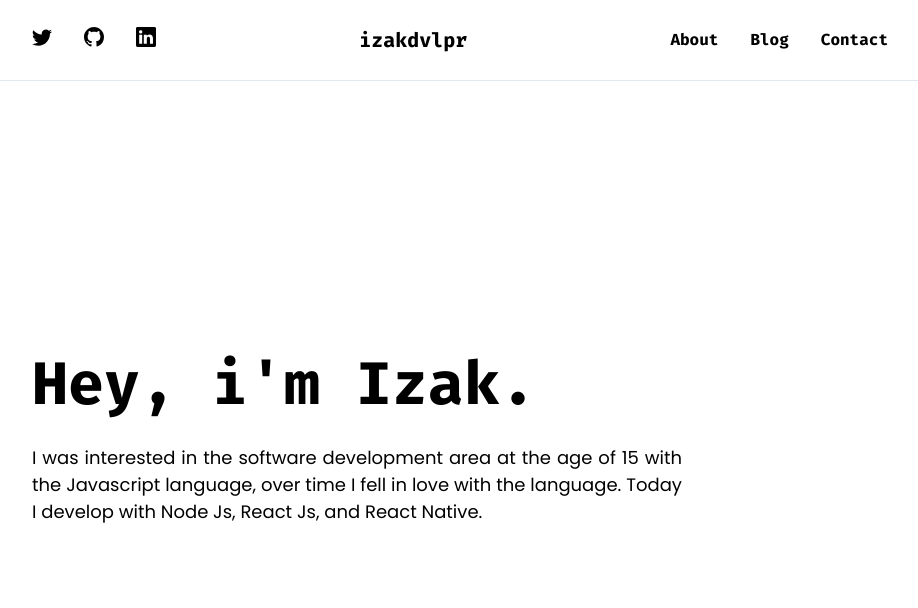
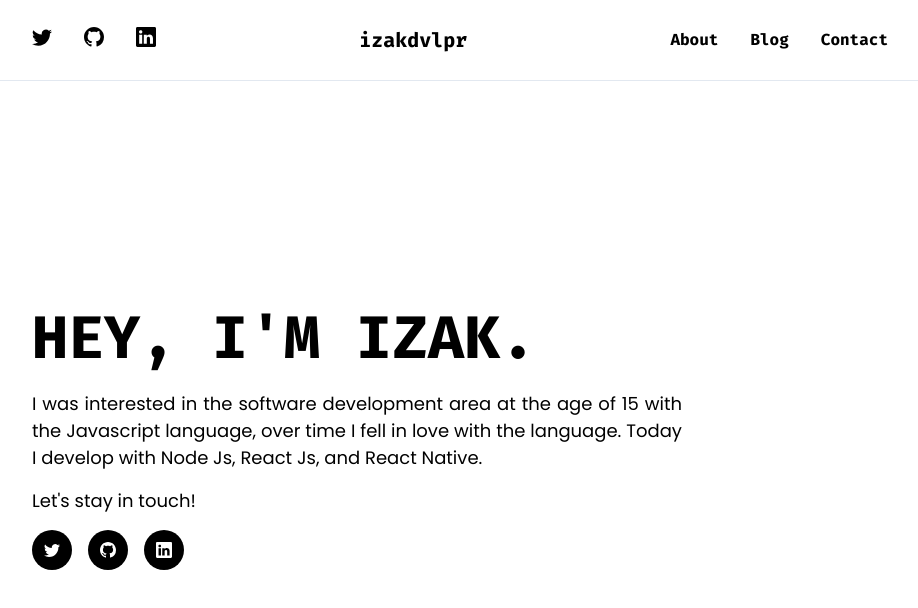
Before and after one commit to izakdvlpr/website, a Next.js app: page / in a window 1280 px wide. Shown: the top 608 px of the page, without its empty margins (180-1098 px from the left). Built offline with nearby package versions, Linux system fonts and the light colour scheme.

Commit message:
organize files

```diff
--- a/src/components/molecules/Hero.tsx
+++ /dev/null
@@ -1,33 +0,0 @@
-import { Flex, Heading, Text } from '@chakra-ui/react';
-
-export function Hero(): JSX.Element {
-  return (
-    <Flex
-      w="100%"
-      height="calc(100vh - 90px)"
-      maxW={1240}
-      px={{ base: 10, md: 48 }}
-      m="0 auto"
-      flexDir="column"
-      justify="center"
-      gap={6}
-    >
-      <Heading fontSize={{ base: '4xl', md: '6xl' }}>
-        Hey, i&apos;m Izak.
-      </Heading>
-
-      <Text
-        maxW={650}
-        fontSize={{ base: 'sm', md: 'lg' }}
-        fontFamily="Poppins"
-        fontWeight={400}
-        textAlign="justify"
-        textJustify="inter-word"
-      >
-        I was interested in the software development area at the age of 15 with
-        the Javascript language, over time I fell in love with the language.
-        Today I develop with Node Js, React Js, and React Native.
-      </Text>
-    </Flex>
-  );
-}
--- a/src/components/organisms/Home.tsx
+++ b/src/components/organisms/Home.tsx
@@ -1,14 +1,67 @@
-import { Flex } from '@chakra-ui/react';
+import {
+  Flex,
+  Heading,
+  Text,
+  HStack,
+  Link,
+  IconButton,
+} from '@chakra-ui/react';
 
-import { Header } from '@components/molecules/Header';
-import { Hero } from '@components/molecules/Hero';
+import { socialMedia } from '@data/social';
 
 export function Home(): JSX.Element {
   return (
-    <Flex flexDir="column">
-      <Header />
+    <Flex
+      w="100%"
+      height="calc(100vh - 90px)"
+      maxW={1240}
+      px={{ base: 10, md: 48 }}
+      m="0 auto"
+      flexDir="column"
+      justify="center"
+      gap={4}
+    >
+      <Heading
+        fontSize={{ base: '4xl', md: '6xl' }}
+        textTransform="uppercase"
+        letterSpacing="shorter"
+      >
+        Hey, i&apos;m Izak.
+      </Heading>
 
-      <Hero />
+      <Text
+        maxW={650}
+        fontSize={{ base: 'sm', md: 'lg' }}
+        fontFamily="Poppins"
+        fontWeight={400}
+        textAlign="justify"
+      >
+        I was interested in the software development area at the age of 15 with
+        the Javascript language, over time I fell in love with the language.
+        Today I develop with Node Js, React Js, and React Native.
+      </Text>
+
+      <Text
+        fontSize={{ base: 'sm', md: 'lg' }}
+        fontFamily="Poppins"
+        fontWeight={400}
+      >
+        Let&apos;s stay in touch!
+      </Text>
+
+      <HStack spacing={4}>
+        {socialMedia.map(({ name, link, icon: Icon }) => (
+          <Link key={name} href={link} isExternal>
+            <IconButton
+              aria-label={name}
+              isRound
+              icon={<Icon color="white" />}
+              backgroundColor="black"
+              _hover={{}}
+            />
+          </Link>
+        ))}
+      </HStack>
     </Flex>
   );
 }
--- a/src/components/organisms/Main.tsx
+++ b/src/components/organisms/Main.tsx
@@ -1,3 +1,4 @@
+import { Header } from '@components/molecules/Header';
 import { DefaultLayout } from '@components/templates/DefaultLayout';
 
 import { Home } from './Home';
@@ -5,6 +6,8 @@ import { Home } from './Home';
 export function Main(): JSX.Element {
   return (
     <DefaultLayout>
+      <Header />
+
       <Home />
     </DefaultLayout>
   );
--- a/src/components/templates/DefaultLayout.tsx
+++ b/src/components/templates/DefaultLayout.tsx
@@ -1,3 +1,5 @@
+import { Flex } from '@chakra-ui/react';
+
 import { SEO } from '@components/atoms/SEO';
 import { TPropsWithChildren } from '@interfaces/react';
 
@@ -6,7 +8,9 @@ export function DefaultLayout({ children }: TPropsWithChildren): JSX.Element {
     <>
       <SEO />
 
-      {children}
+      <Flex as="main" flexDir="column">
+        {children}
+      </Flex>
     </>
   );
 }
```
